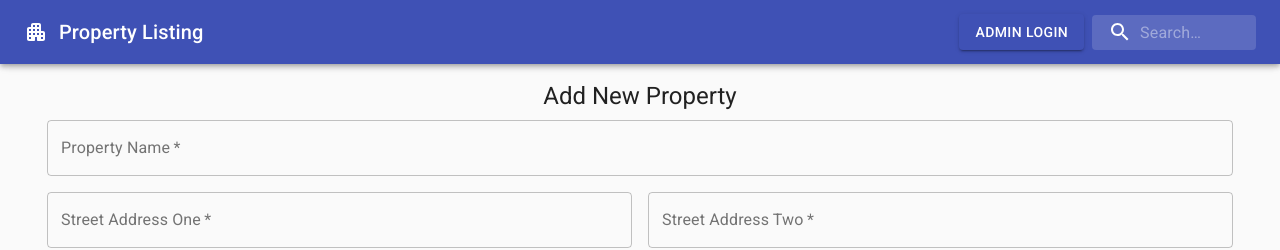
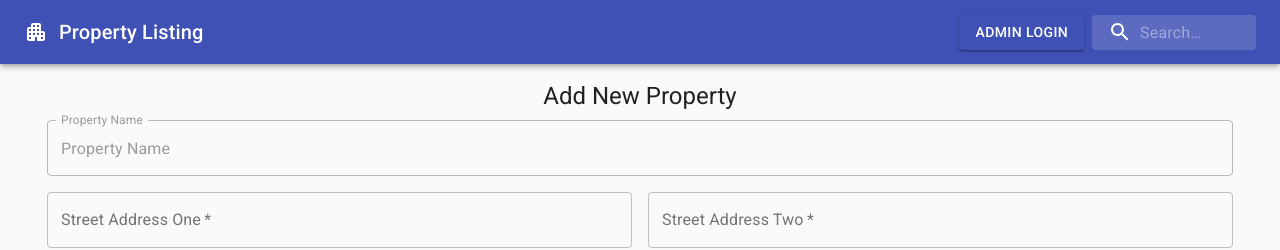
Before and after one commit to shadymaniac313/wbdv-team-project-proprental, a React (Create React App) app: page /admin/EditProperty in a window 1280 px wide. Shown: the top 250 px of the page. Built offline with nearby package versions, Linux system fonts and the light colour scheme.

Commit message:
EditProperty Fix

```diff
--- a/src/components/admin/EditProperty.js
+++ b/src/components/admin/EditProperty.js
@@ -55,13 +55,12 @@ export default function EditProperty() {
                         <Grid item xs={12}>
                             <TextField
                                 variant="outlined"
-                                required
                                 fullWidth
+                                disabled
                                 name="propertyName"
                                 label="Property Name"
-                                type="text"
                                 id="propertyName"
-                                autoComplete="Property Name"
+                                value="Property Name"
                             />
                         </Grid>
 
```
